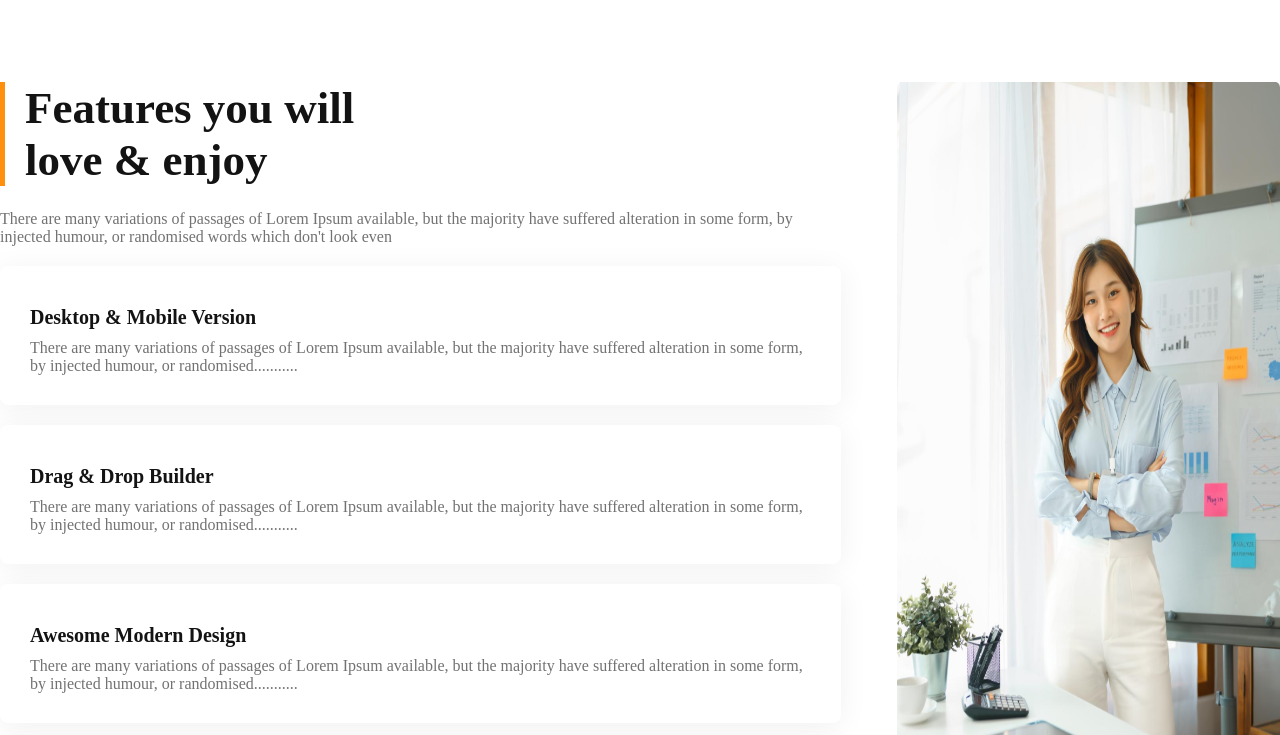
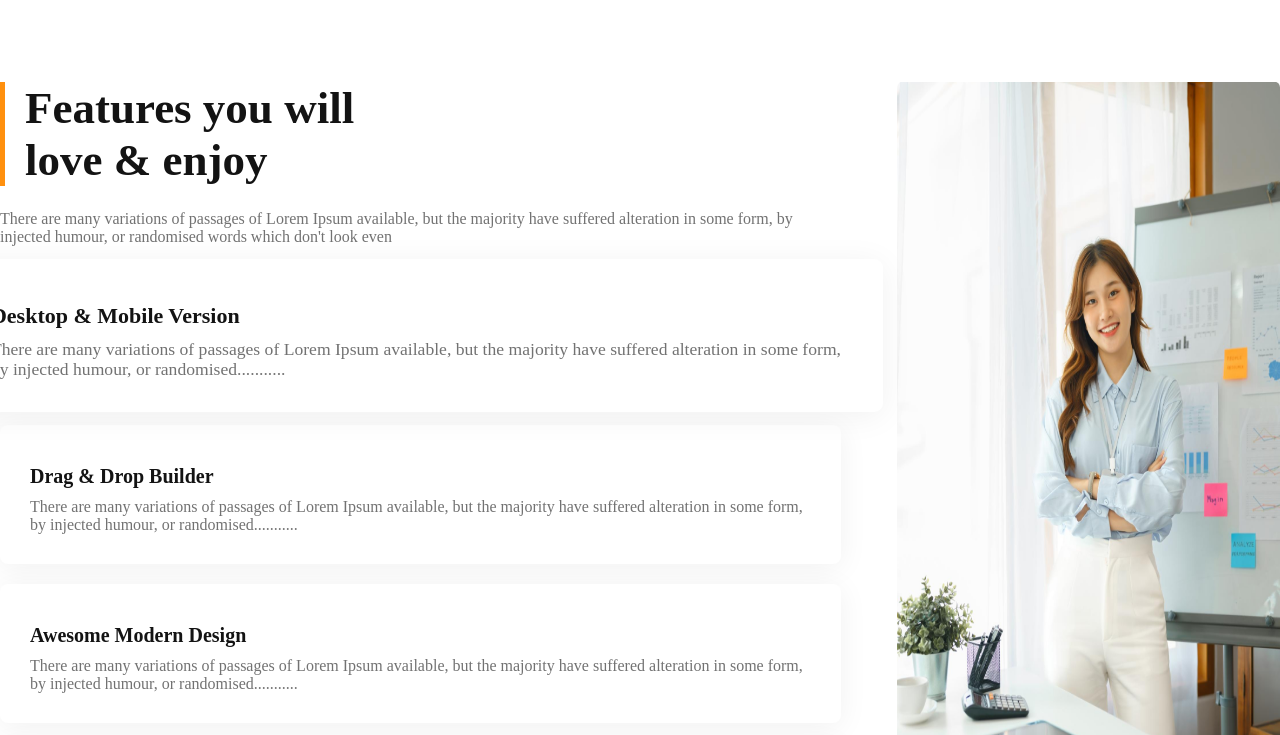
Before and after one commit to alamin-shanto/G3-Architects-Project, a plain HTML site: page index.html in a window 1280 px wide. In both pictures the pointer is over the element 420 px from the left and 2353 px from the top of the page. Shown: the part 2018-2753 px from the top of the page. Drawn offline with Linux system fonts and the light colour scheme.

Commit message:
added effects

```diff
--- a/style.css
+++ b/style.css
@@ -240,6 +240,14 @@
   box-shadow: 0 4px 30px 0px rgba(0, 0, 0, 0.06);
   margin: 20px 0px;
   border-radius: 8px;
+  transition: transform 2s;
+}
+
+.section2-cards1:hover,
+.section2-cards2:hover,
+.section2-cards3:hover,
+.section2-cards4:hover {
+  transform: scale(1.1);
 }
 
 .section2-img {
@@ -381,6 +389,7 @@ img.section2-img {
 
   .section2-content {
     flex-direction: column;
+    gap: 0px;
   }
 
   /* section 3 design */
```
